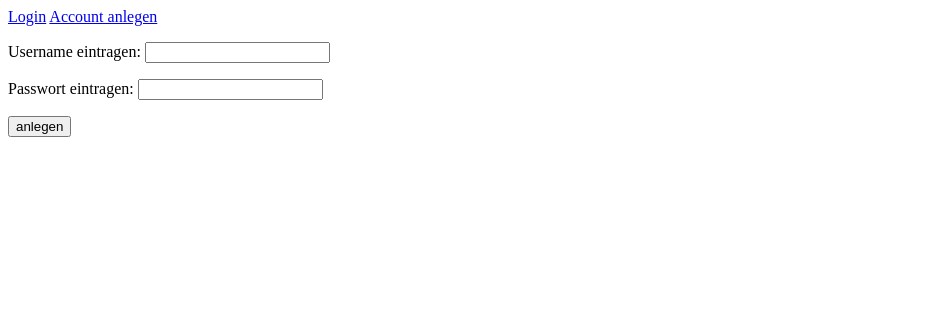
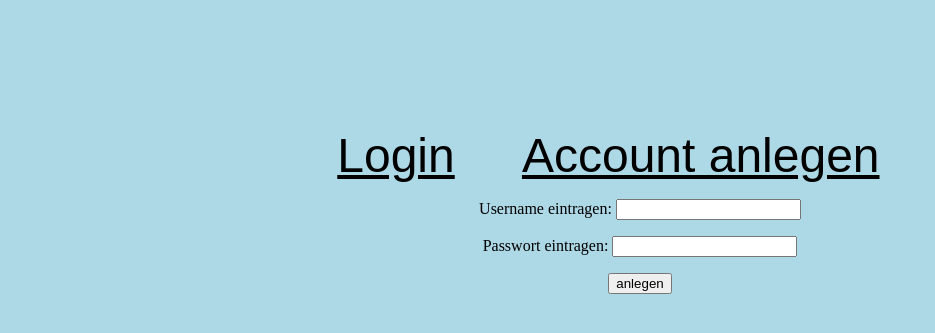
Before and after one commit to Quinn-Quantum/Django_RPG, a Django app: page /register/ in a window 1280 px wide. Shown: the top 333 px of the page, without its empty margins (0-935 px from the left). Run offline with Django 3.2, Linux system fonts and the light colour scheme.

Commit message:
Style init

```diff
--- a/RPG/game/static/style.css
+++ b/RPG/game/static/style.css
@@ -0,0 +1,26 @@
+.kampf{
+background-color: DarkSeaGreen;
+margin-top:5%;
+margin-left:20%;
+align-items: center;
+}
+img{
+width: 5%;
+}
+
+
+
+
+
+.start{
+background-color: LightBlue;
+margin-top:10%;
+text-align: center;
+}
+
+#start{
+color:Black;
+font-family: Arial, Helvetica, sans-serif;
+font-size: 3em;
+margin-right: 5%;
+}
--- a/RPG/game/templates/game/base.html
+++ b/RPG/game/templates/game/base.html
@@ -6,12 +6,12 @@
     <meta charset="UTF-8">
     <title>Game</title>
 </head>
-<body>
+<body class = "kampf">
     {% block gameContent %}
     {% if request.user.is_authenticated %}
         <a href="{%url 'log:logout'%}">Logout</a>
         <h1>Dein Char</h1>
-        <p> hallo</p>
+        <p>Hallo</p>
         <a href = "{%url 'game:char'%}"> Char</a>
     {%else%}
         <a href="{%url 'log:login'%}">Login</a>
--- a/RPG/log/templates/log/index.html
+++ b/RPG/log/templates/log/index.html
@@ -1,20 +1,24 @@
 <!DOCTYPE html>
 <html lang="en">
+{% load static %}
+<link rel="stylesheet" href="{% static 'style.css' %}" />
 <head>
     <meta charset="UTF-8">
     <title>{%block titel%} RPG {%endblock%}</title>
 </head>
-<body>
+
+    <body class = "start">
     {% if request.user.is_authenticated %}                <!-- If Schleife um abzufragen ob der User existiert wenn ja Hall user wenn nicht steht ihm die anderen Obtionen zu Verfügung -->
     <p>Hallo {{request.user.username}} !</p>
-<a href="{%url 'log:logout'%}">Logout</a>
-<a href = "{%url 'game:index"></a>
+    <a  id = "start" href="{%url 'log:logout'%}">Logout</a>
+    <a  id = "start" href = "{%url 'game:index"></a>
     {% else %}
-<a href="{%url 'log:login'%}">Login</a>
-<a href="{%url 'log:register'%}">Account anlegen</a>
+    <a id = "start" href="{%url 'log:login'%}">Login</a>
+    <a id = "start" href="{%url 'log:register'%}">Account anlegen</a>
     {% endif %}
     {%block authForm%} <!-- Block in den je nach Seite Verschiedenes eingefügt werden kann -->
 
     {%endblock%}
     </body>
+
 </html>
```
Also changed, not shown: RPG/game/templates/game/kampf.html (+7 -2 lines). Lines whose indentation alone changed are shown as unchanged.
